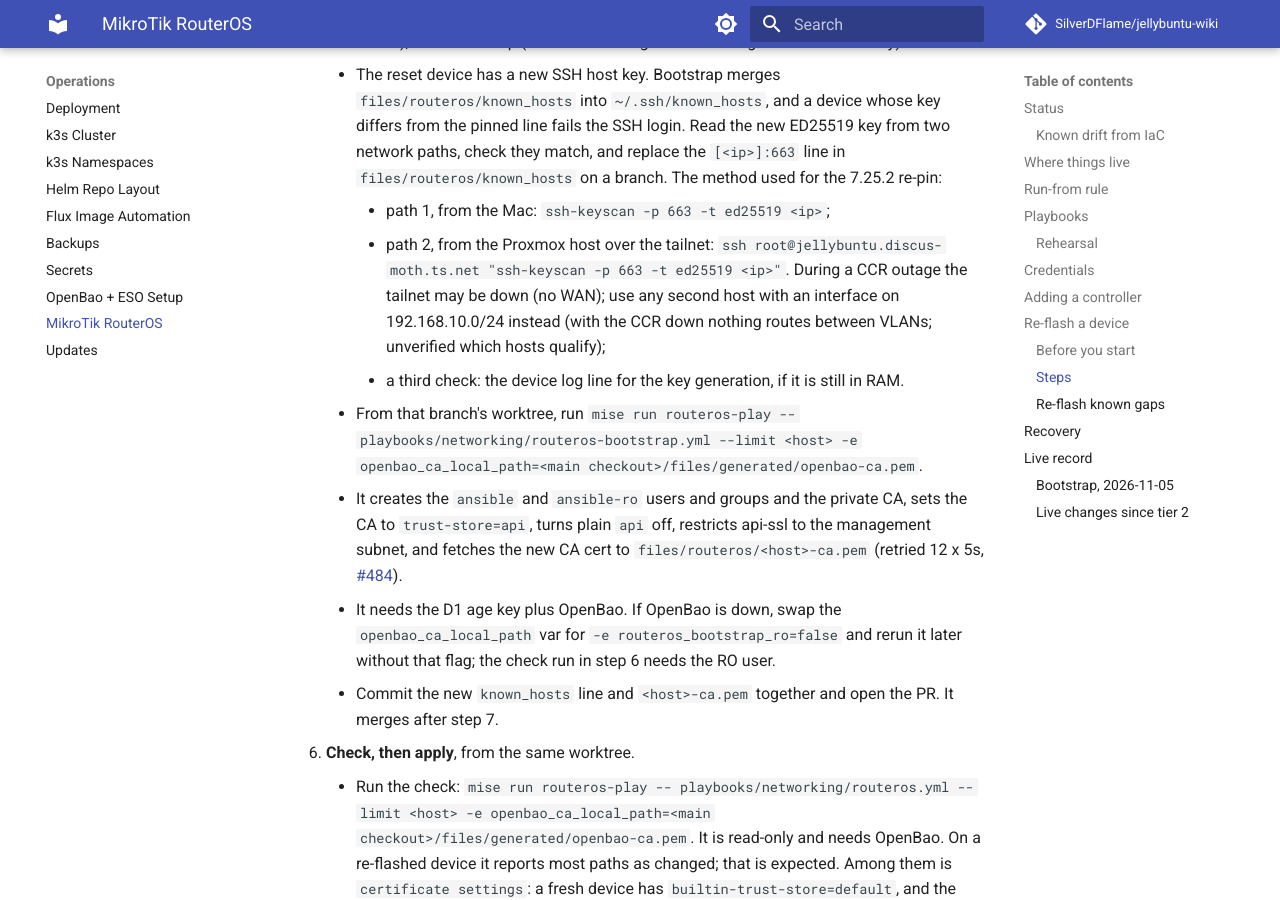
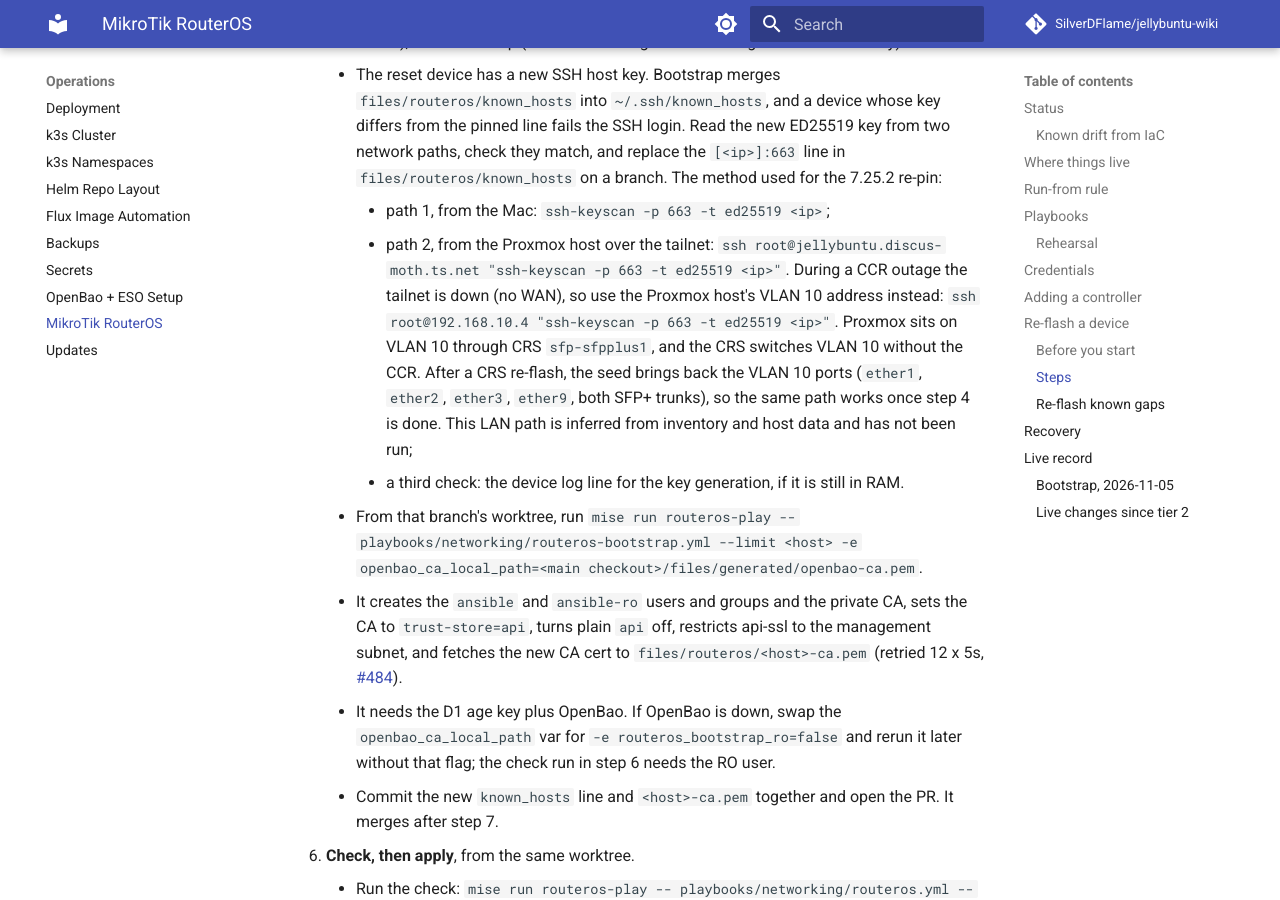
Before and after one commit to SilverDFlame/jellybuntu-wiki, an MkDocs documentation site: the page built from docs/operations/routeros.md, in a window 1280 px wide and 900 px high, scrolled down 7290 px. Built offline with MkDocs 1.6.1 and Material for MkDocs 9.7.7, drawn with Linux system fonts in a browser that asks for light colours; comment, search, counter and statistics services are not loaded.

Commit message:
docs(routeros): name the LAN key-scan path
The tailnet path for the second host-key scan is gone during a CCR
outage. Name the Proxmox VLAN 10 address instead (inferred from
inventory.ini and crs326 routeros_mgmt, not run).

Co-Authored-By: Claude Opus 5.5 <noreply@anthropic.com>

```diff
--- a/docs/operations/routeros.md
+++ b/docs/operations/routeros.md
@@ -224,8 +224,11 @@ section is the reference; this is the operator order.
         - path 1, from the Mac: `ssh-keyscan -p 663 -t ed25519 <ip>`;
         - path 2, from the Proxmox host over the tailnet:
           `ssh root@jellybuntu.discus-moth.ts.net "ssh-keyscan -p 663 -t ed25519 <ip>"`. During a CCR outage the
-          tailnet may be down (no WAN); use any second host with an interface on 192.168.10.0/24 instead (with the CCR down
-          nothing routes between VLANs; unverified which hosts qualify);
+          tailnet is down (no WAN), so use the Proxmox host's VLAN 10 address instead:
+          `ssh root@192.168.10.4 "ssh-keyscan -p 663 -t ed25519 <ip>"`. Proxmox sits on VLAN 10 through CRS
+          `sfp-sfpplus1`, and the CRS switches VLAN 10 without the CCR. After a CRS re-flash, the seed brings back
+          the VLAN 10 ports (`ether1`, `ether2`, `ether3`, `ether9`, both SFP+ trunks), so the same path works once
+          step 4 is done. This LAN path is inferred from inventory and host data and has not been run;
         - a third check: the device log line for the key generation, if it is still in RAM.
     - From that branch's worktree, run
       `mise run routeros-play -- playbooks/networking/routeros-bootstrap.yml --limit <host> -e openbao_ca_local_path=<main checkout>/files/generated/openbao-ca.pem`.
```
